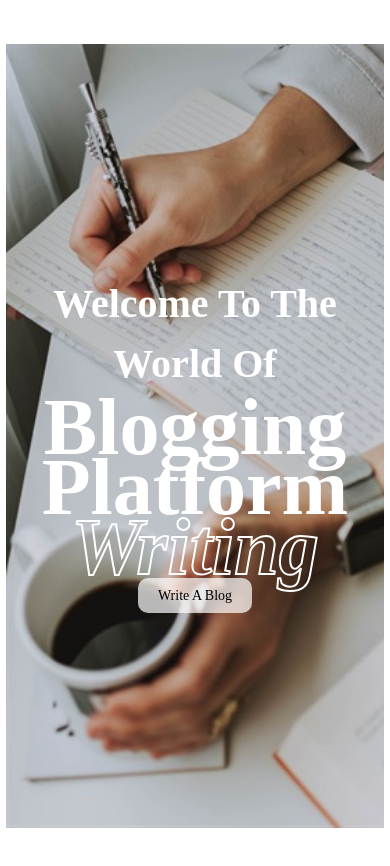
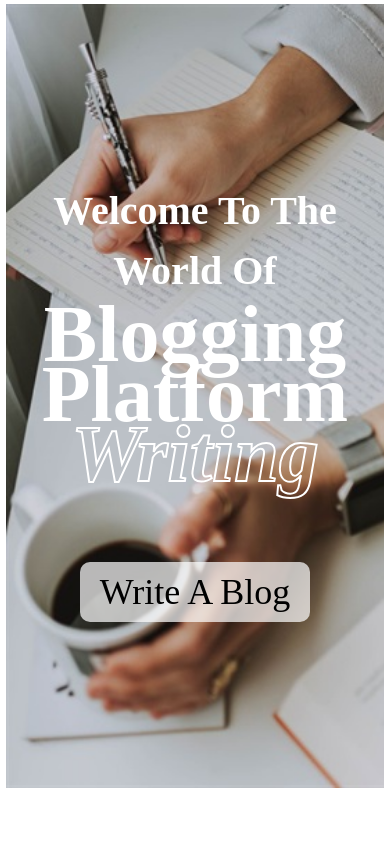
Before and after one commit to Paulherveph/Blogging-Platform, a plain HTML site: page home.html in a window 390 px wide. Shown: the part 62-928 px from the top of the page. Drawn offline with Linux system fonts and the light colour scheme; no server answers.

Commit message:
home.css

```diff
--- a/CSS/home.css
+++ b/CSS/home.css
@@ -34,18 +34,6 @@ body{
   z-index: 9;
 }
 
-/* Styles for screens smaller than 768px */
-@media screen and (max-width: 768px) {
-    body { font-size: 14px; }
-    .image { width: 100%; }
-}
-
-/* Styles for screens larger than 768px */
-@media screen and (min-width: 768px) {
-    body { font-size: 16px; }
-    .image { width: 50%; }
-}
-
 .links-container{
   display: flex;
   list-style: none;
@@ -63,7 +51,7 @@ body{
 
 .header{
 
-  margin-top: 100px;
+  margin-top: 60px;
   width: 100%;
   height: calc(100vh - 60px);
   background-image:url(../img/header.jpg);
@@ -82,7 +70,7 @@ body{
   text-transform: capitalize;
   font-size: 80px;
   line-height: 60px;
-  margin-bottom: 8px;
+  margin-bottom: 80px;
 }
 
 .heading .small{
@@ -109,7 +97,7 @@ body{
   width: 100%;
   padding: 50px 5vw;
   display: grid;
-  grid-template-columns: repeat(2,1fr);
+  grid-template-columns: repeat(2, 1fr);
   grid-gap: 80px;
 }
 
@@ -126,7 +114,16 @@ body{
   line-height: 30px;
 }
 
-.btn-dark{
+.btn.dark{
   background: #1b1b1b;
   color: #fff;
 }
+
+@media screen and (max-width: 600px)
+ {
+
+  .header{
+    font-size: 36px;
+    line-height: 50px;
+  }
+}
```
